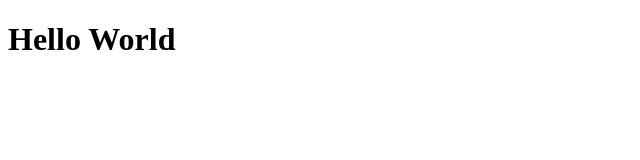
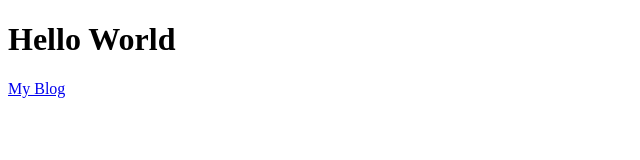
Before and after one commit to ntnl-it-wiz/ntnl-it-wiz.github.io, a plain HTML site: page index.html in a window 1280 px wide. Shown: the full height of the page, 0-640 px from the left. Drawn offline with Linux system fonts and the light colour scheme.

Commit message:
Blog URL 追記

```diff
--- a/index.html
+++ b/index.html
@@ -4,6 +4,7 @@
 	<title>Hello world</title>
 </head>
 <body>
-		<h1>Hello World</h1>
+	<h1>Hello World</h1>
+	<p><a href="https://ntnl-it-wiz.blogspot.com/">My Blog</a></p>
 </body>
 </html>
```
